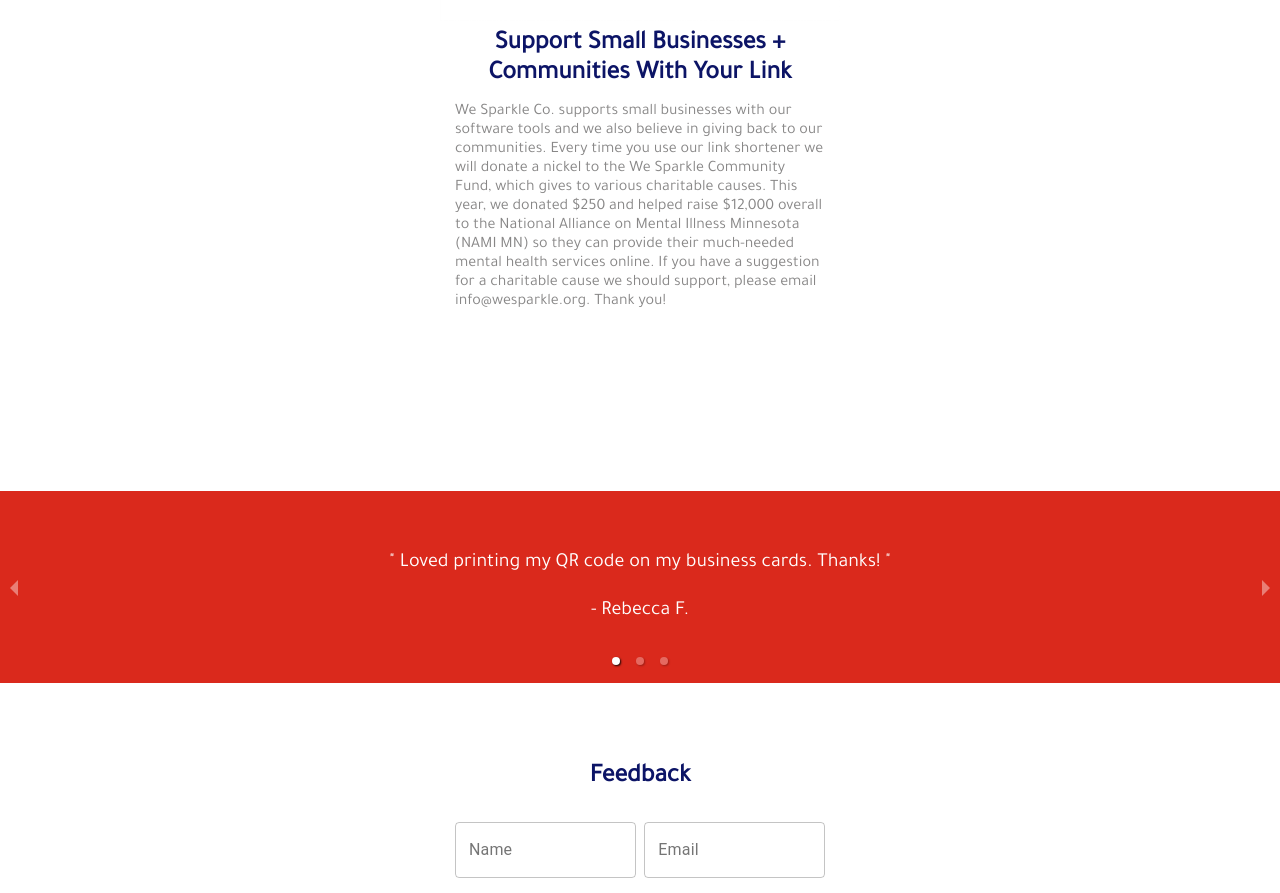
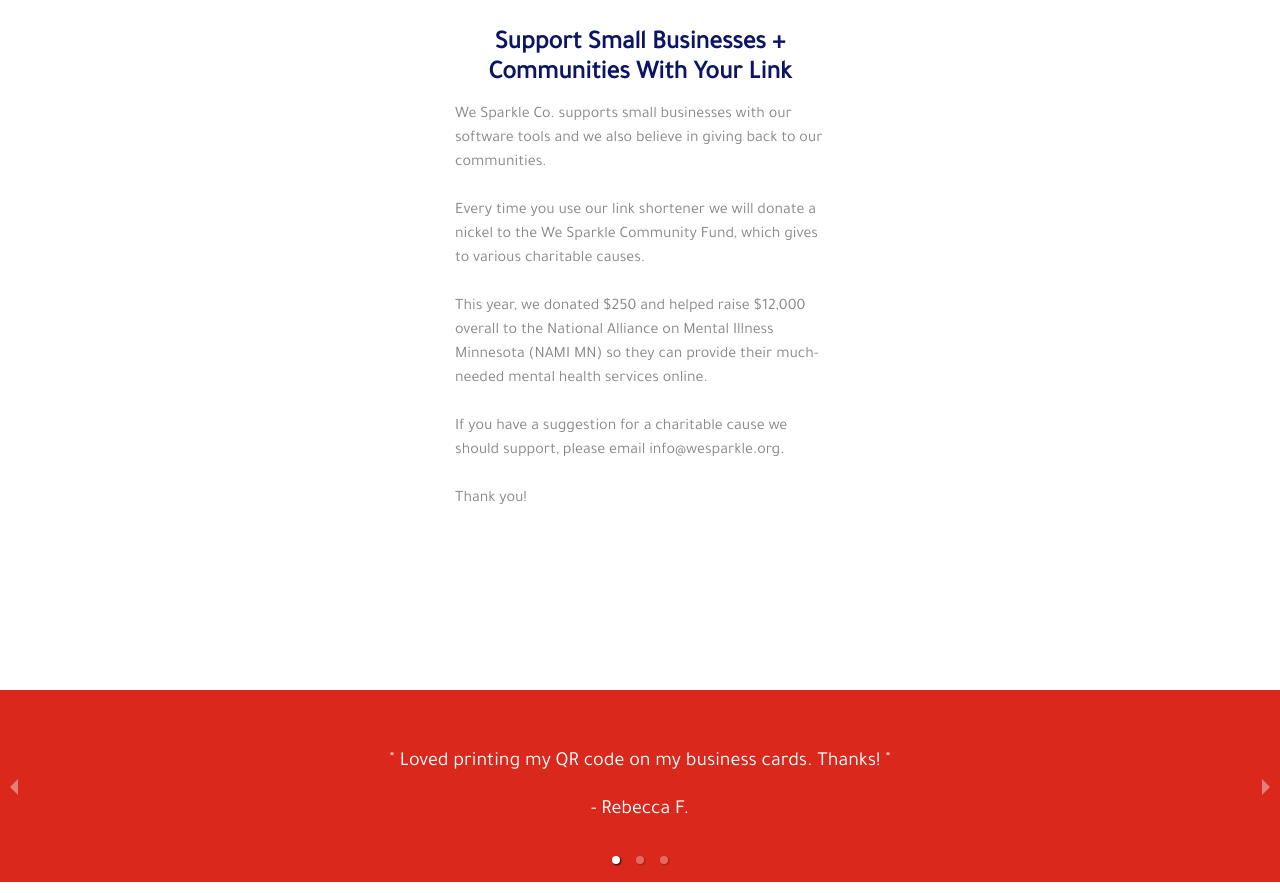
Before and after one commit to nrsimonelli/wesparkle-group-master, a React (Create React App) app: page /#/home in a window 1280 px wide. Shown: the part 2281-3174 px from the top of the page. Built offline with nearby package versions, Linux system fonts and the light colour scheme; no server answers.

Commit message:
made support small business copy easier to read

```diff
--- a/src/components/BenefitsCopy/BenefitsCopy.css
+++ b/src/components/BenefitsCopy/BenefitsCopy.css
@@ -27,6 +27,10 @@
     margin-bottom: 3em;
 }
 
+.paragraph {
+    line-height: 1.5em;
+}
+
 .link-to-main.container {
     margin: 2em 0 1em 0;
 }
--- a/src/components/LinkSupportCopy/LinkSupportCopy.js
+++ b/src/components/LinkSupportCopy/LinkSupportCopy.js
@@ -12,7 +12,11 @@
 
         <div className='support image-box image-3'></div>
         <h2>Support Small Businesses + Communities With Your Link</h2>
-        <div className='support description'>We Sparkle Co. supports small businesses with our software tools and we also believe in giving back to our communities. Every time you use our link shortener we will donate a nickel to the We Sparkle Community Fund, which gives to various charitable causes. This year, we donated $250 and helped raise $12,000 overall to the <a href="https://namimn.org/">National Alliance on Mental Illness Minnesota (NAMI MN)</a> so they can provide their much-needed mental health services online. If you have a suggestion for a charitable cause we should support, please email info@wesparkle.org. Thank you! </div>
+        <div className='support description paragraph'>We Sparkle Co. supports small businesses with our software tools and we also believe in giving back to our communities.
+        <br /><br />Every time you use our link shortener we will donate a nickel to the We Sparkle Community Fund, which gives to various charitable causes.
+        <br /><br />This year, we donated $250 and helped raise $12,000 overall to the <a href="https://namimn.org/">National Alliance on Mental Illness Minnesota (NAMI MN)</a> so they can provide their much-needed mental health services online.
+        <br /><br />If you have a suggestion for a charitable cause we should support, please email info@wesparkle.org.
+        <br /><br />Thank you! </div>
 
       </div>
   ) // end return
```
